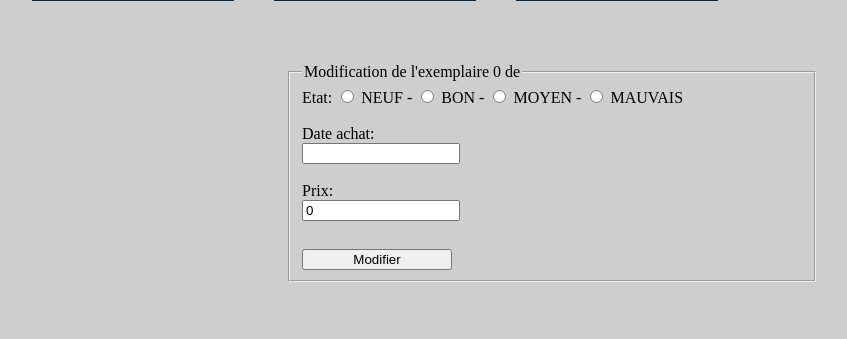
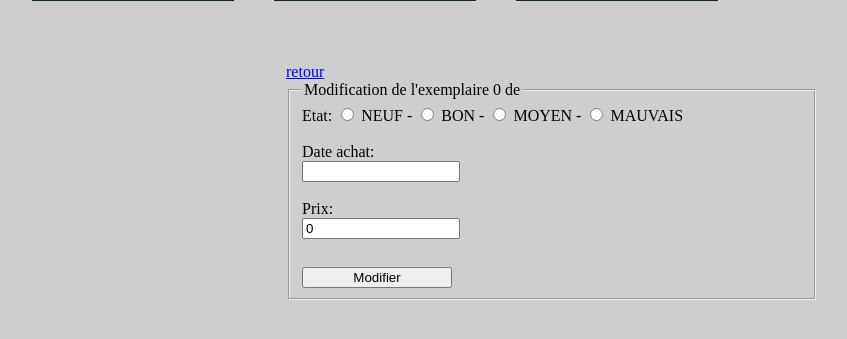
Before and after one commit to Dhovabear/BDD_MiniProjet, a PHP site: page /Exemplaire_edit.php in a window 1280 px wide; the page is wider, and only the part inside the window is pictured. Shown: the part 57-396 px from the top of that part, without its empty margins (34-881 px from the left). Run offline with PHP 8.4, Linux system fonts and the light colour scheme; data that the repository does not hold is empty.

Commit message:
Modif de Exemplaire edit suite a un oubli

```diff
--- a/Exemplaire_edit.php
+++ b/Exemplaire_edit.php
@@ -122,6 +122,7 @@ if(isset($_GET)){
 
 <!-- affichage(vue) relatif à la page -->
 <div class="row">
+    <a href="Exemplaire_show.php?noOeuvre=<?php echo $oeuvre["noOeuvre"]?>">retour</a>
     <form action="Exemplaire_edit.php" method="post">
         <caption>
             <fieldset>
```
